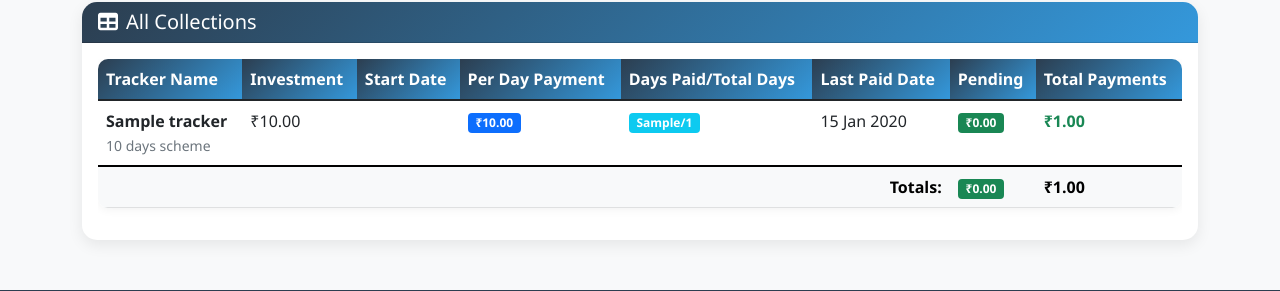
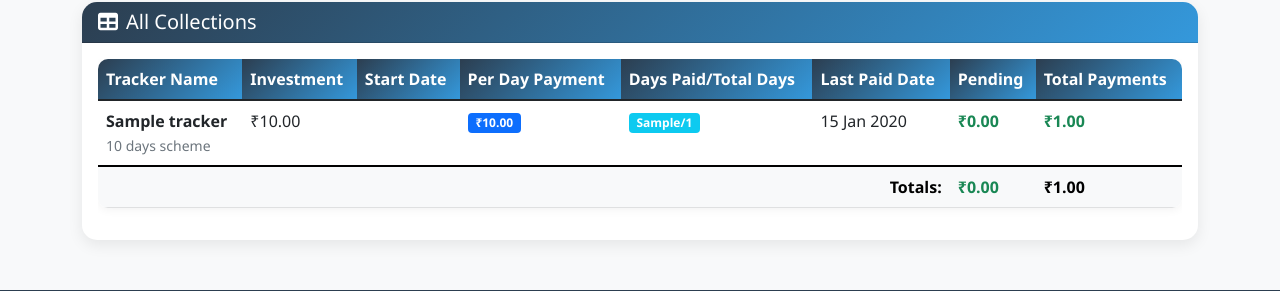
Before and after one commit to satux14/lms, a Python web app: template templates/customer/trackers_dashboard.html in a window 1280 px wide. Shown: the part 343-634 px from the top of the page. Run offline with Jinja, Linux system fonts and the light colour scheme; the template is opened without the code that fills it: most values are stand-ins (such as "Sample title", 1, 10 or a date in 2020).

Commit message:
Cashback balance fixes and UI improvements
- Fixed admin balance calculation: Exclude deduction/redemption transactions from system user balance
- Fixed Total Earned calculation: Exclude deduction transactions from user's earned total
- Moderator loans table: Removed email from Customer column, added Creation Date column, added totals for Interest Paid/Pending
- Updated pending amount color logic: Red if > 0, green if 0 (applied to all loan/tracker tables)
- Customer loans table: Added creation date column, updated totals row color logic
- Customer trackers table: Updated pending column color logic

```diff
--- a/app_cashback.py
+++ b/app_cashback.py
@@ -834,7 +834,8 @@ def register_routes():
         for txn in all_transactions:
             if txn.to_user_id == current_user.id and txn.from_user_id != current_user.id:
                 # Received cashback (earned)
-                if txn.transaction_type != 'redemption' and txn.transaction_type != 'redemption_refund':
+                # Exclude redemption, redemption_refund, and deduction transactions
+                if txn.transaction_type not in ['redemption', 'redemption_refund', 'deduction']:
                     total_earned += txn.points
             elif txn.from_user_id == current_user.id and txn.to_user_id != current_user.id:
                 # Sent cashback (transferred)
--- a/templates/customer/all_loans.html
+++ b/templates/customer/all_loans.html
@@ -104,7 +104,10 @@
                             <th class="text-end">{{ _('Totals') }}:</th>
                             <th>₹{{ "%.2f"|format(loan_data|sum(attribute='loan.principal_amount')) }}</th>
                             <th>₹{{ "%.2f"|format(loan_data|sum(attribute='monthly_interest')) }}</th>
-                            <th>₹{{ "%.2f"|format(loan_data|sum(attribute='interest_pending')) }}</th>
+                            <th>
+                                {% set total_interest_pending = loan_data|sum(attribute='interest_pending') %}
+                                <strong class="{% if total_interest_pending > 0 %}text-danger{% else %}text-success{% endif %}">₹{{ "%.2f"|format(total_interest_pending) }}</strong>
+                            </th>
                             <th></th>
                         </tr>
                     </tfoot>
--- a/templates/customer/trackers_dashboard.html
+++ b/templates/customer/trackers_dashboard.html
@@ -105,11 +105,11 @@
                             </td>
                             <td>
                                 {% if summary.pending > 0 %}
-                                <span class="badge bg-warning text-dark">₹{{ "%.2f"|format(summary.pending) }}</span>
+                                <span class="text-danger"><strong>₹{{ "%.2f"|format(summary.pending) }}</strong></span>
                                 {% elif summary.pending < 0 %}
-                                <span class="badge bg-success">-₹{{ "%.2f"|format(summary.pending|abs) }}</span>
+                                <span class="text-success"><strong>-₹{{ "%.2f"|format(summary.pending|abs) }}</strong></span>
                                 {% else %}
-                                <span class="badge bg-success">₹0.00</span>
+                                <span class="text-success"><strong>₹0.00</strong></span>
                                 {% endif %}
                             </td>
                             <td>
@@ -123,9 +123,9 @@
                             <th colspan="6" class="text-end">{{ _('Totals') }}:</th>
                             <th>
                                 {% if total_pending > 0 %}
-                                <span class="badge bg-warning text-dark">₹{{ "%.2f"|format(total_pending) }}</span>
+                                <strong class="text-danger">₹{{ "%.2f"|format(total_pending) }}</strong>
                                 {% else %}
-                                <span class="badge bg-success">₹0.00</span>
+                                <strong class="text-success">₹0.00</strong>
                                 {% endif %}
                             </th>
                             <th>₹{{ "%.2f"|format(tracker_summaries|sum(attribute='total_payments')) }}</th>
```
Also changed, not shown: app_multi.py (+16 -2 lines), templates/moderator/loans.html (+17 -2 lines), templates/moderator/trackers.html (+6 -6 lines).
